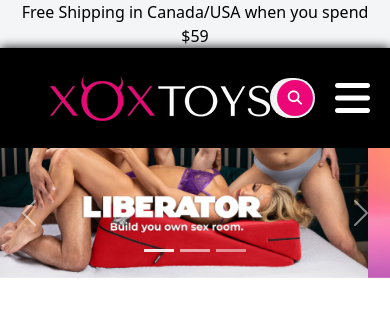
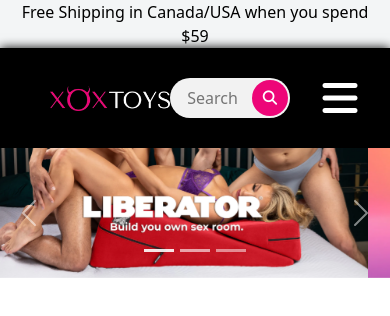
Before and after one commit to pappicandy123/toy, a plain HTML site: page index.html in a window 390 px wide. Drawn offline with nearby package versions, Linux system fonts and the light colour scheme.

Commit message:
second deploy

```diff
--- a/style.css
+++ b/style.css
@@ -175,8 +175,14 @@
     padding: 10px;
     color: #fff;
 }
-@media(max-width:1000px){
+@media(max-width:600px){
+  .logo img{
+    width: 100%;
 
+    /* right: 50px; */
+    /* height: 15px; */
+    /* display: none; */
+  }
     .header2{
         display: none;
     }
```
Also changed, not shown: index.html (+1 -0 lines).
